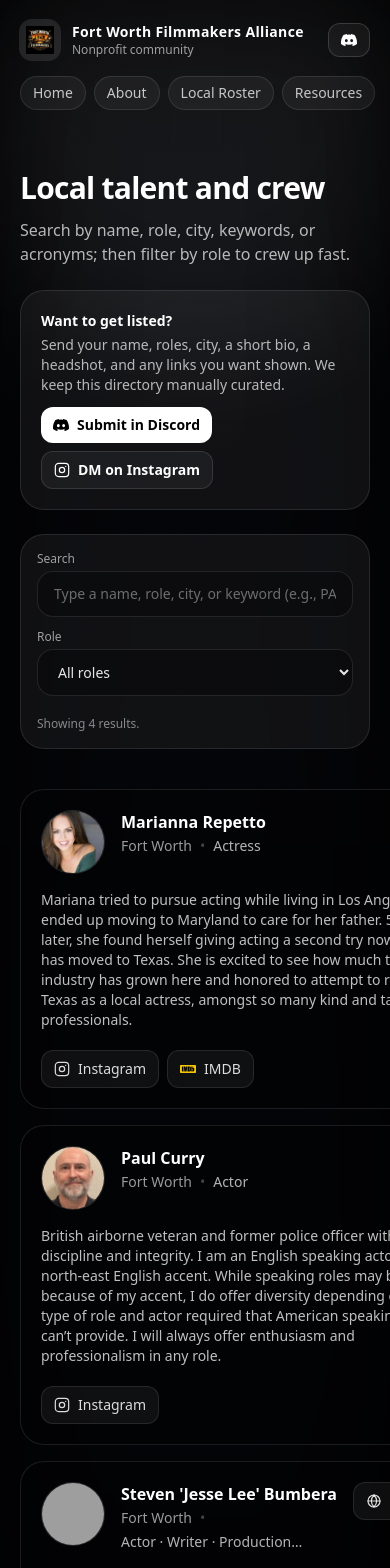
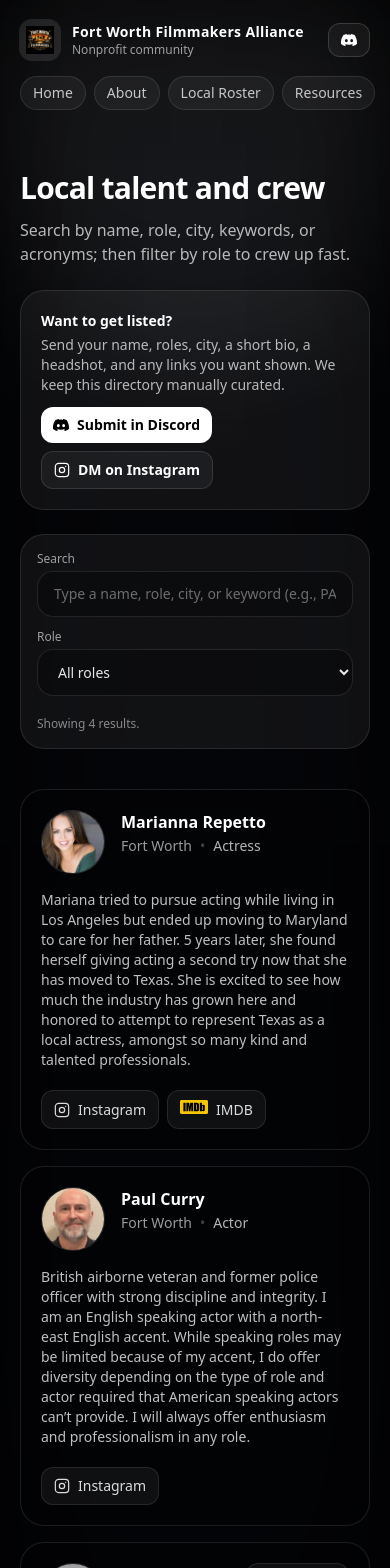
Before and after one commit to sbumbera/fort-worth-filmmakers-alliance, a Next.js app: page /roster in a window 390 px wide. Shown: the top 1568 px of the page. Built offline with nearby package versions, Linux system fonts and the light colour scheme; grey boxes are pictures that could not be loaded.

Commit message:
lots of talent changes

```diff
--- a/src/app/roster/page.tsx
+++ b/src/app/roster/page.tsx
@@ -157,11 +157,8 @@ const ROLE_ALIASES: Record<string, string[]> = {
 
 function canonicalizeRoleForSearch(role: string) {
   const r = normalize(role);
-
-  // Force any “lead actor”, “supporting actor”, etc into Actor or Actress if someone ever adds them by accident.
   if (r.includes("actress")) return "actress";
   if (r.includes("actor")) return "actor";
-
   return r;
 }
 
@@ -175,7 +172,6 @@ function roleTokens(roles: string[]) {
     const aliases = ROLE_ALIASES[canonical];
     if (aliases?.length) tokens.push(...aliases.map(normalize));
 
-    // Pull acronym inside parentheses
     const match = role.match(/\(([^)]+)\)/);
     if (match?.[1]) {
       const inside = match[1].trim();
@@ -190,13 +186,11 @@ function matchesQuery(haystack: string, q: string) {
   const query = normalize(q);
   if (!query) return true;
 
-  // 1–2 chars: whole word only (prevents pa matching paul)
   if (query.length <= 2) {
     const re = new RegExp(`\\b${escapeRegex(query)}\\b`, "i");
     return re.test(haystack);
   }
 
-  // >=3: word-start matching only (prevents random mid-word matches)
   const re = new RegExp(`\\b${escapeRegex(query)}`, "i");
   return re.test(haystack);
 }
@@ -254,7 +248,7 @@ function ExternalLinkButton({ link }: { link: MemberLink }) {
     ) : kind === "linkedin" ? (
       <LinkedInIcon className="h-4 w-4" />
     ) : kind === "imdb" ? (
-      <IMDbIcon className="h-4 w-4" />
+      <IMDbIcon className="h-4 w-7" />
     ) : kind === "backstage" ? (
       <BackstageIcon className="h-4 w-4" />
     ) : (
@@ -265,10 +259,13 @@ function ExternalLinkButton({ link }: { link: MemberLink }) {
     <Link
       href={link.href}
       target={isExternal ? "_blank" : undefined}
-      className="inline-flex items-center gap-2 rounded-xl border border-white/10 bg-white/5 px-3 py-2 text-sm text-white/85 hover:bg-white/10 hover:text-white"
+      rel={isExternal ? "noopener noreferrer" : undefined}
+      className={cn(
+        "inline-flex min-w-0 items-center gap-2 rounded-xl border border-white/10 bg-white/5 px-3 py-2 text-sm text-white/85 hover:bg-white/10 hover:text-white"
+      )}
     >
-      {icon}
-      <span className="whitespace-nowrap">{label}</span>
+      <span className="shrink-0">{icon}</span>
+      <span className="min-w-0 truncate">{label}</span>
     </Link>
   );
 }
@@ -278,8 +275,8 @@ function MemberCard({ member }: { member: Member }) {
   const socials = member.links.filter((l) => l.kind !== "website");
 
   return (
-    <div className="flex min-h-[260px] flex-col rounded-3xl border border-white/10 bg-black/25 p-5">
-      <div className="flex items-start justify-between gap-4">
+    <div className="flex min-h-[260px] min-w-0 flex-col rounded-3xl border border-white/10 bg-black/25 p-5">
+      <div className="flex min-w-0 items-start justify-between gap-4">
         <div className="flex min-w-0 items-start gap-4">
           <div className="relative h-16 w-16 shrink-0 overflow-hidden rounded-full border border-white/10 bg-white/5">
             <Image
@@ -306,7 +303,7 @@ function MemberCard({ member }: { member: Member }) {
                 <span className="text-white/25">•</span>
               ) : null}
 
-              <span className="line-clamp-1 text-white/70">
+              <span className="line-clamp-1 min-w-0 text-white/70">
                 {member.roles.join(" · ")}
               </span>
             </div>
@@ -354,6 +351,7 @@ function GetListedCallout({ className }: { className?: string }) {
         <Link
           href={FWFA_LINKS.discord}
           target="_blank"
+          rel="noopener noreferrer"
           className="inline-flex items-center gap-2 rounded-xl bg-white px-3 py-2 text-sm font-semibold text-black hover:opacity-90"
         >
           <DiscordIcon className="h-4 w-4" />
@@ -363,6 +361,7 @@ function GetListedCallout({ className }: { className?: string }) {
         <Link
           href={FWFA_LINKS.instagram}
           target="_blank"
+          rel="noopener noreferrer"
           className="inline-flex items-center gap-2 rounded-xl border border-white/12 bg-white/5 px-3 py-2 text-sm font-semibold text-white hover:bg-white/10"
         >
           <InstagramIcon className="h-4 w-4" />
@@ -375,12 +374,8 @@ function GetListedCallout({ className }: { className?: string }) {
 
 const ROLE_OPTIONS: string[] = [
   "All roles",
-
-  // Acting (simple)
   "Actor",
   "Actress",
-
-  // Above the line (creative leadership)
   "Producer",
   "Executive Producer",
   "Co-Producer",
@@ -390,18 +385,14 @@ const ROLE_OPTIONS: string[] = [
   "Production Coordinator",
   "Production Secretary",
   "Production Assistant (PA)",
-
   "Director",
   "1st Assistant Director (1st AD)",
   "2nd Assistant Director (2nd AD)",
   "2nd 2nd Assistant Director (2nd 2nd AD)",
   "Script Supervisor",
-
   "Writer",
   "Screenwriter",
   "Showrunner",
-
-  // Camera
   "Director of Photography (DP)",
   "Cinematographer",
   "Camera Operator",
@@ -413,25 +404,17 @@ const ROLE_OPTIONS: string[] = [
   "Drone Pilot",
   "Photographer",
   "Unit Stills Photographer",
-
-  // Electric / Lighting
   "Gaffer",
   "Best Boy Electric",
   "Electrician",
   "Lighting Technician",
-
-  // Grip
   "Key Grip",
   "Best Boy Grip",
   "Grip",
   "Dolly Grip",
-
-  // Sound
   "Production Sound Mixer",
   "Boom Operator",
   "Sound Utility",
-
-  // Art Department
   "Production Designer",
   "Art Director",
   "Set Decorator",
@@ -441,35 +424,23 @@ const ROLE_OPTIONS: string[] = [
   "Construction Coordinator",
   "Scenic Artist",
   "Graphic Designer (Art Dept)",
-
-  // Wardrobe
   "Costume Designer",
   "Wardrobe Supervisor",
   "Costumer",
   "Set Costumer",
-
-  // Hair and Makeup
   "Key Makeup Artist",
   "Makeup Artist",
   "Key Hair Stylist",
   "Hair Stylist",
   "SFX Makeup Artist",
-
-  // Locations
   "Location Manager",
   "Assistant Location Manager",
   "Location Scout",
-
-  // Transportation
   "Transportation Coordinator",
   "Driver",
   "Picture Car Coordinator",
-
-  // Production services
   "Craft Service",
   "Catering",
-
-  // Post
   "Editor",
   "Assistant Editor",
   "Colorist",
@@ -479,8 +450,6 @@ const ROLE_OPTIONS: string[] = [
   "VFX Supervisor",
   "VFX Artist",
   "Motion Graphics Designer",
-
-  // Other
   "Production Accountant",
   "Safety Officer",
 ];
@@ -513,7 +482,9 @@ export default function MembersPage() {
   }, [query, role]);
 
   return (
-    <div className="film-grain relative flex flex-1 flex-col overflow-hidden bg-[#05060a] text-white">
+    // KEY FIX: overflow-hidden on the OUTERMOST wrapper (same as /about)
+    <main className="film-grain relative min-h-screen overflow-hidden bg-[#05060a] text-white">
+      {/* Background */}
       <div className="pointer-events-none absolute inset-0">
         <div className="absolute -top-40 left-1/2 h-[520px] w-[520px] -translate-x-1/2 rounded-full bg-white/10 blur-3xl" />
         <div className="absolute -bottom-52 right-[-120px] h-[520px] w-[520px] rounded-full bg-white/10 blur-3xl" />
@@ -523,8 +494,8 @@ export default function MembersPage() {
 
       <Header />
 
-      <main className="relative z-10 flex-1">
-        <section className="mx-auto max-w-6xl px-5 pb-14 pt-10 sm:px-6 sm:pt-14">
+      <section className="relative z-10">
+        <div className="mx-auto max-w-6xl px-5 pb-14 pt-10 sm:px-6 sm:pt-14">
           <div className="flex flex-col gap-3">
             <h1 className="text-balance text-3xl font-semibold tracking-tight sm:text-4xl">
               Local talent and crew
@@ -540,22 +511,22 @@ export default function MembersPage() {
           </div>
 
           <div className="mt-6 grid gap-3 rounded-3xl border border-white/10 bg-white/5 p-4 sm:grid-cols-5 sm:items-center">
-            <div className="sm:col-span-3">
+            <div className="min-w-0 sm:col-span-3">
               <label className="block text-xs text-white/60">Search</label>
               <input
                 value={query}
                 onChange={(e) => setQuery(e.target.value)}
                 placeholder="Type a name, role, city, or keyword (e.g., PA, DP, acting)…"
-                className="mt-1 w-full rounded-2xl border border-white/10 bg-black/30 px-4 py-3 text-sm text-white/90 placeholder:text-white/40 outline-none focus:border-white/20"
+                className="mt-1 w-full min-w-0 rounded-2xl border border-white/10 bg-black/30 px-4 py-3 text-sm text-white/90 placeholder:text-white/40 outline-none focus:border-white/20"
               />
             </div>
 
-            <div className="sm:col-span-2">
+            <div className="min-w-0 sm:col-span-2">
               <label className="block text-xs text-white/60">Role</label>
               <select
                 value={role}
                 onChange={(e) => setRole(e.target.value)}
-                className="mt-1 w-full rounded-2xl border border-white/10 bg-black/30 px-4 py-3 text-sm text-white/90 outline-none focus:border-white/20"
+                className="mt-1 w-full min-w-0 rounded-2xl border border-white/10 bg-black/30 px-4 py-3 text-sm text-white/90 outline-none focus:border-white/20"
               >
                 {ROLE_OPTIONS.map((opt) => (
                   <option key={opt} value={opt}>
@@ -589,10 +560,10 @@ export default function MembersPage() {
           <div className="mt-10">
             <GetListedCallout />
           </div>
-        </section>
-      </main>
 
-      <Footer />
-    </div>
+          <Footer />
+        </div>
+      </section>
+    </main>
   );
 }
--- a/src/components/icons.tsx
+++ b/src/components/icons.tsx
@@ -159,13 +159,16 @@ export function EmailIcon({ className }: { className?: string }) {
 /** Use this for generic "Website" buttons. */
 export function IMDbIcon({ className }: { className?: string }) {
   return (
-    <span className={className} aria-hidden="true">
+    <span
+      className={`relative inline-block ${className ?? ""}`}
+      aria-hidden="true"
+    >
       <Image
         src="/icons/imdb.svg"
         alt="IMDb"
-        width={36}
-        height={18}
-        className="h-full w-full object-contain"
+        fill
+        sizes="64px"
+        className="object-contain"
         priority={false}
       />
     </span>
```
